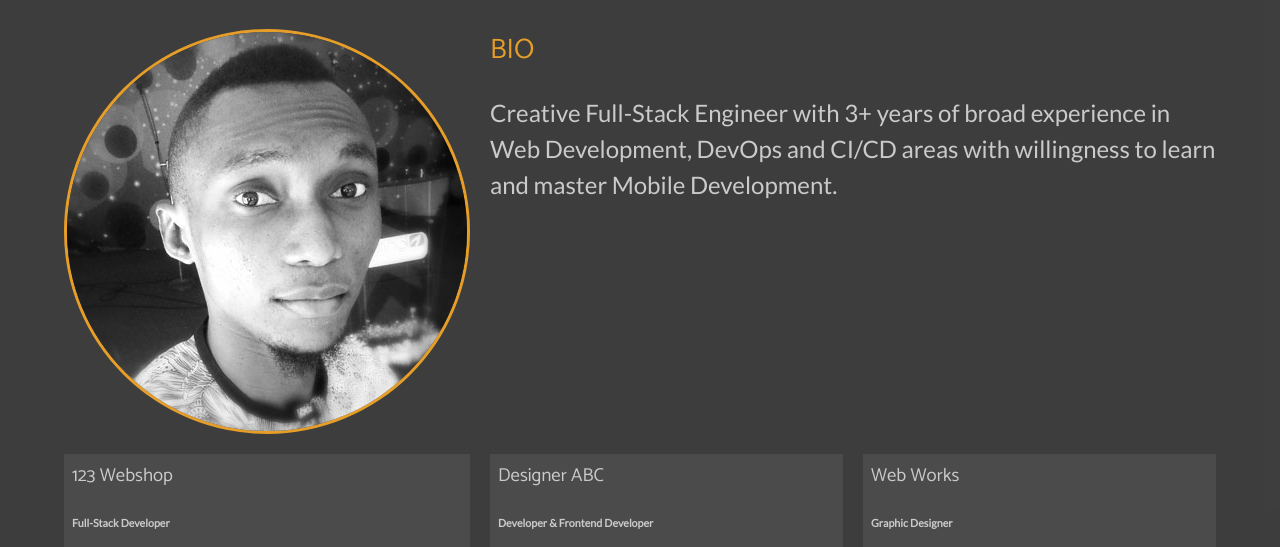
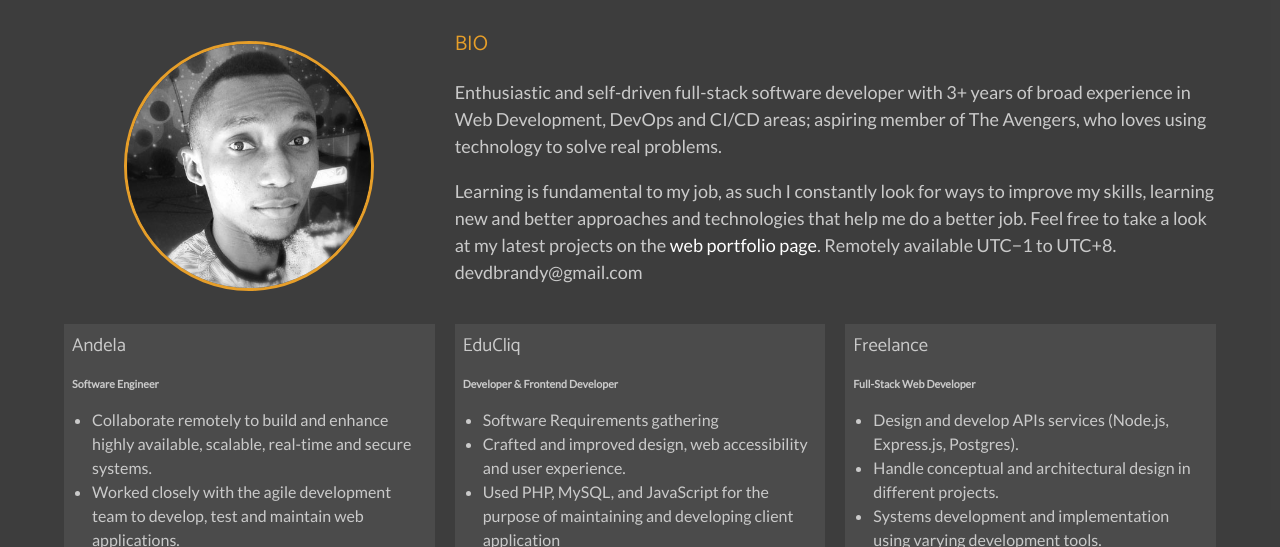
Before and after one commit to devdbrandy/portfolio-template, a website: page dist/about.html in a window 1280 px wide. Shown: the part 253-800 px from the top of the page. Drawn offline with Linux system fonts and the light colour scheme.

Commit message:
🔥 update ui to real content w/ minimal improvement

```diff
--- a/scss/_mobile.scss
+++ b/scss/_mobile.scss
@@ -70,14 +70,34 @@
 
 /* Smartphones */
 @include media-sm {
+  h1, h2, h3 {
+    &.lg-heading {
+      font-size: 5rem;
+    }
+
+    &.sm-heading {
+      font-size: 18px;
+    }
+  }
+
   .burger {
     i {
       width: 28px;
     }
   }
 
+  main#home,
+  main#about,
+  main#work {
+    padding: 4rem 3rem;
+  }
+
   main#home h1 {
     margin-top: 10vh;
+  }
+
+  .about-info .bio p {
+    font-size: 1rem;
   }
 
   .projects {
--- a/scss/main.scss
+++ b/scss/main.scss
@@ -89,11 +89,13 @@
     margin: auto;
     border-radius: 50%;
     border: 3px solid $secondary-color;
+    width: 250px;
+    height: 250px;
   }
 
   .bio {
     grid-area: bio;
-    font-size: 24px;
+    font-size: 18px;
   }
 
   .job-1 {
@@ -112,6 +114,15 @@
     background: lighten($primary-color, 5);
     padding: 8px;
     border-bottom: 3px solid $secondary-color;
+
+    h6 {
+      margin: 1rem 0;
+    }
+
+    ul {
+      padding-left: 20px;
+      text-align: left;
+    }
   }
 }
 
```
Also changed, not shown: dist/about.html, dist/contact.html, dist/css/main.css, dist/index.html.
